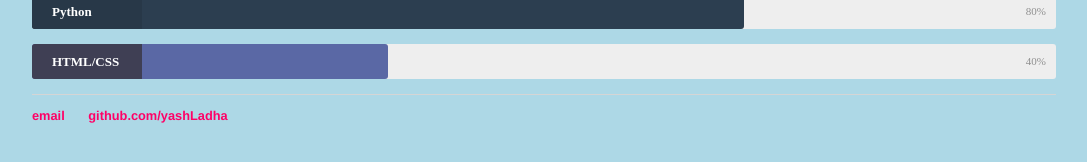
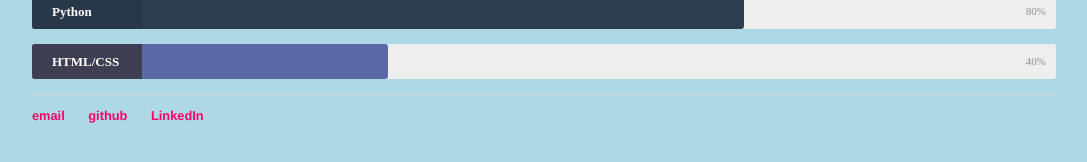
Before and after one commit to chetanya-shrimali/yashLadha.github.io, a Jekyll site: the page built from about/index.html, in a window 1280 px wide. Shown: the part 624-786 px from the top of the page, without its empty margins (96-1183 px from the left). Built offline with Jekyll 4.4.1, drawn with Linux system fonts in a browser that asks for light colours; nearby versions of some CDN libraries.

Commit message:
added linkedin profile

```diff
--- a/_layouts/default.html
+++ b/_layouts/default.html
@@ -23,7 +23,8 @@
     <footer>
       <ul>
 	<li><a href="mailto:yashladhapankajladha123@gmail.com">email</a></li>
-	<li><a href="https://github.com/yashLadha">github.com/yashLadha</a></li>
+	<li><a href="https://github.com/yashLadha">github</a></li>
+	<li><a href="https://www.linkedin.com/in/yash-ladha-853aa8140/">LinkedIn</a></li>
       </ul>
     </footer>
   </body>
--- a/about/index.html
+++ b/about/index.html
@@ -38,5 +38,4 @@
     <div class="skillbar-bar" style="background: #5a68a5;"></div>
     <div class="skill-bar-percent">40%</div>
   </div> <!-- End Skill Bar -->
-
 </div><!-- /.blurb -->
```
